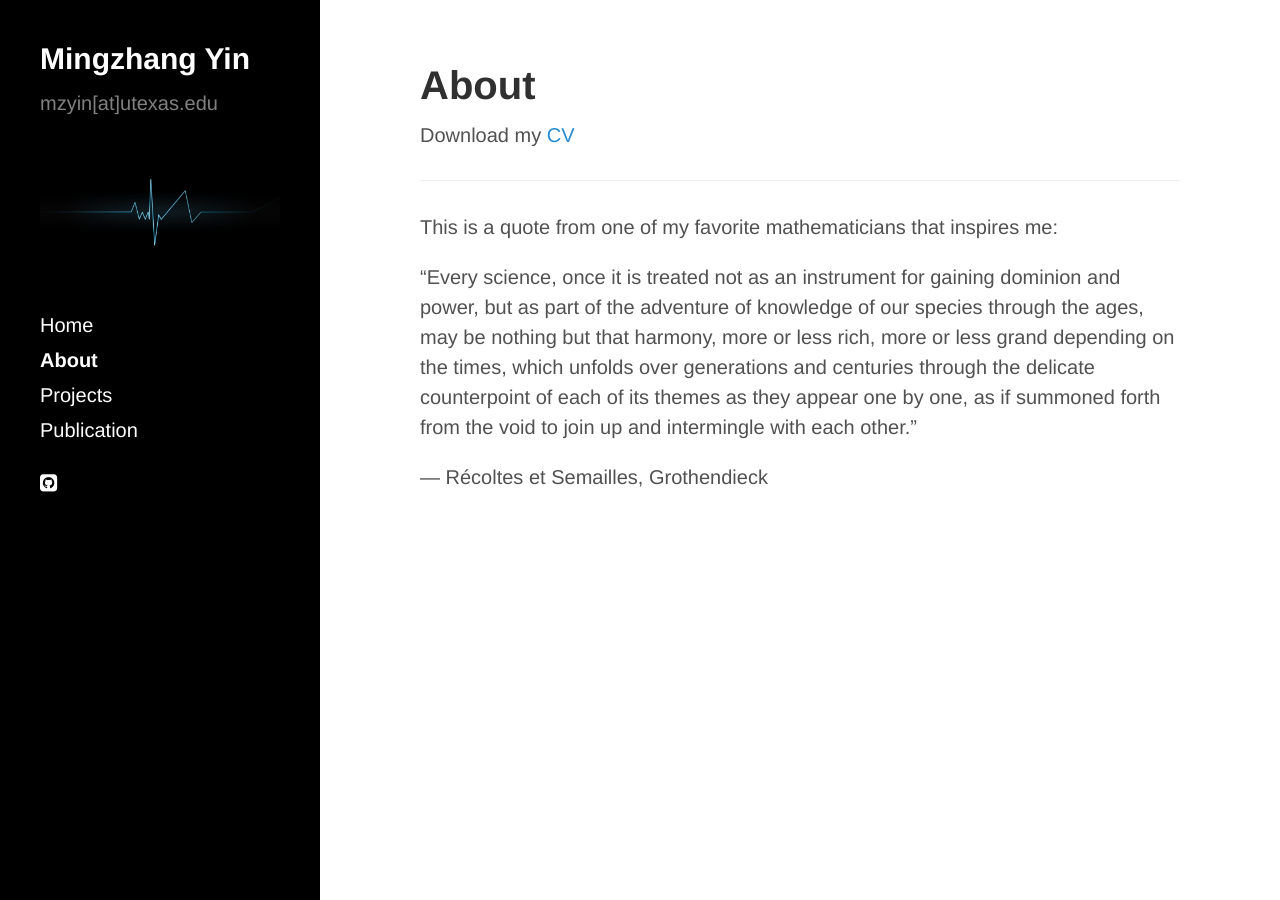
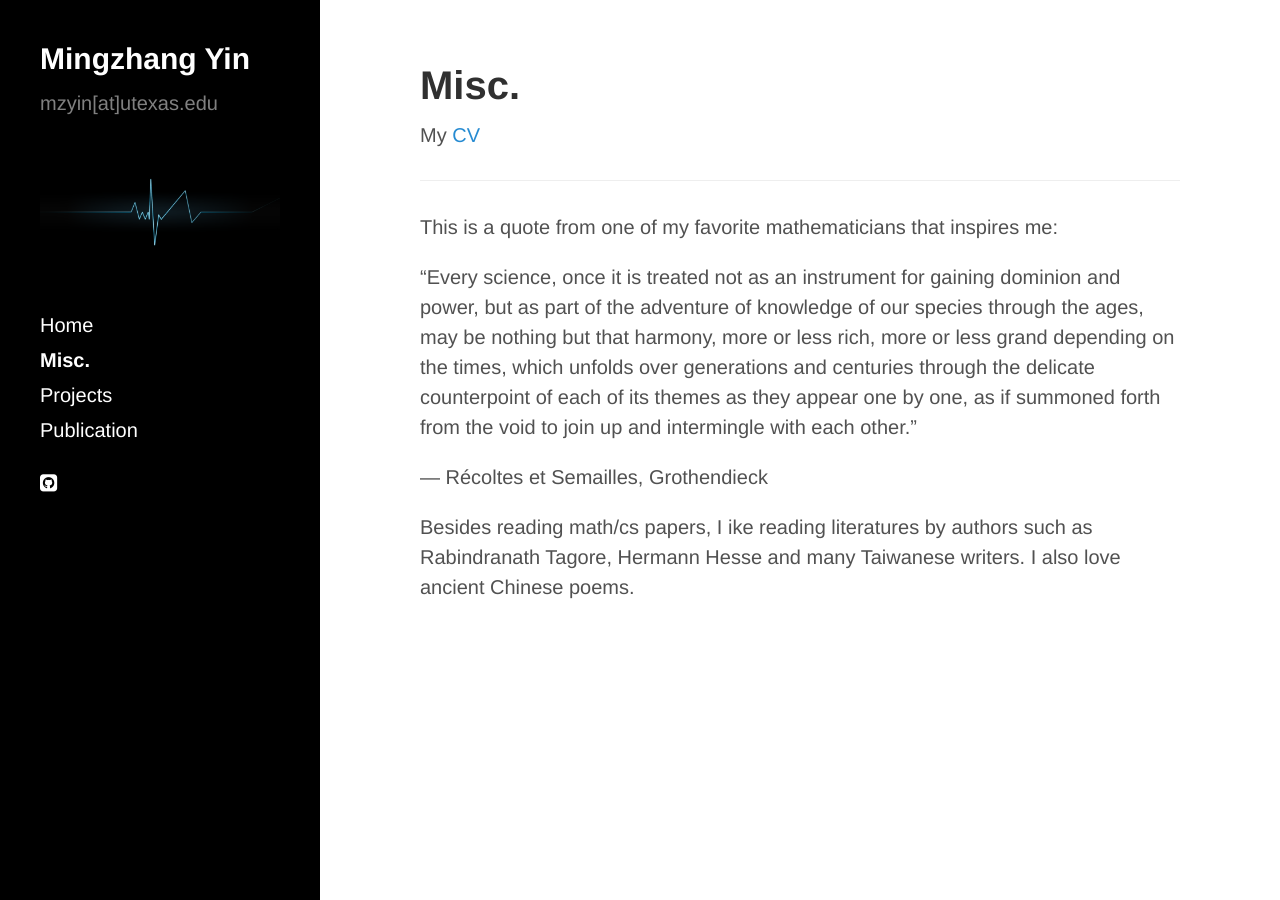
Before and after one commit to mingzhang-yin/mingzhang-yin.github.io, a Jekyll site: the page built from about.md, in a window 1280 px wide. Built offline with Jekyll 4.4.1, drawn with Linux system fonts in a browser that asks for light colours; nearby versions of some CDN libraries.

Commit message:
Update about.md

```diff
--- a/about.md
+++ b/about.md
@@ -1,9 +1,9 @@
 ---
 layout: page
-title: About
+title: Misc.
 ---
 
-Download my [CV](https://mingzhang-yin.github.io/assets/pdfs/CV_Mingzhang%20Yin.pdf)
+My [CV](https://mingzhang-yin.github.io/assets/pdfs/CV_Mingzhang%20Yin.pdf)
 
 ___
 
@@ -14,3 +14,5 @@ This is a quote from one of my favorite mathematicians that inspires me:
 "Every science, once it is treated not as an instrument for gaining dominion and power, but as part of the adventure of knowledge of our species through the ages, may be nothing but that harmony, more or less rich, more or less grand depending on the times, which unfolds over generations and centuries through the delicate counterpoint of each of its themes as they appear one by one, as if summoned forth from the void to join up and intermingle with each other."
 
 — Récoltes et Semailles, Grothendieck
+
+Besides reading math/cs papers, I ike reading literatures by authors such as Rabindranath Tagore, Hermann Hesse and many Taiwanese writers. I also love ancient Chinese poems.
```
